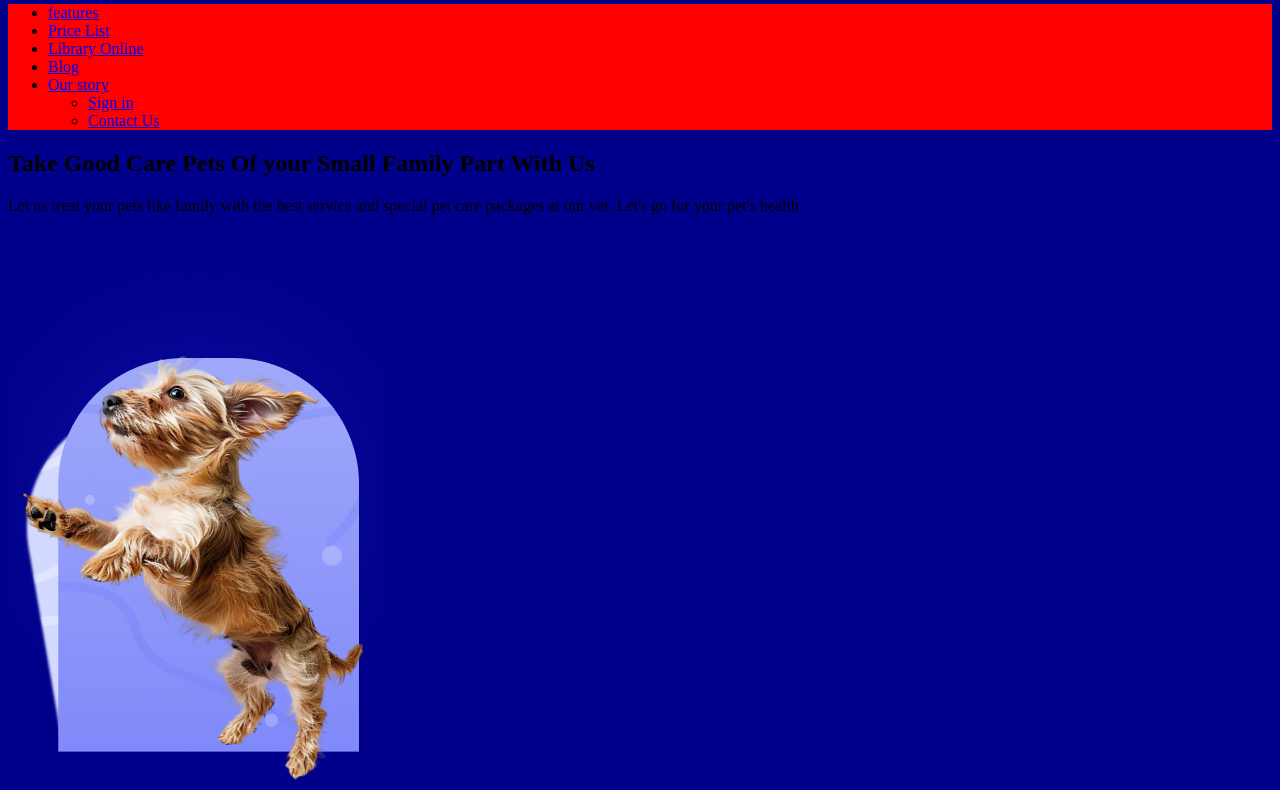
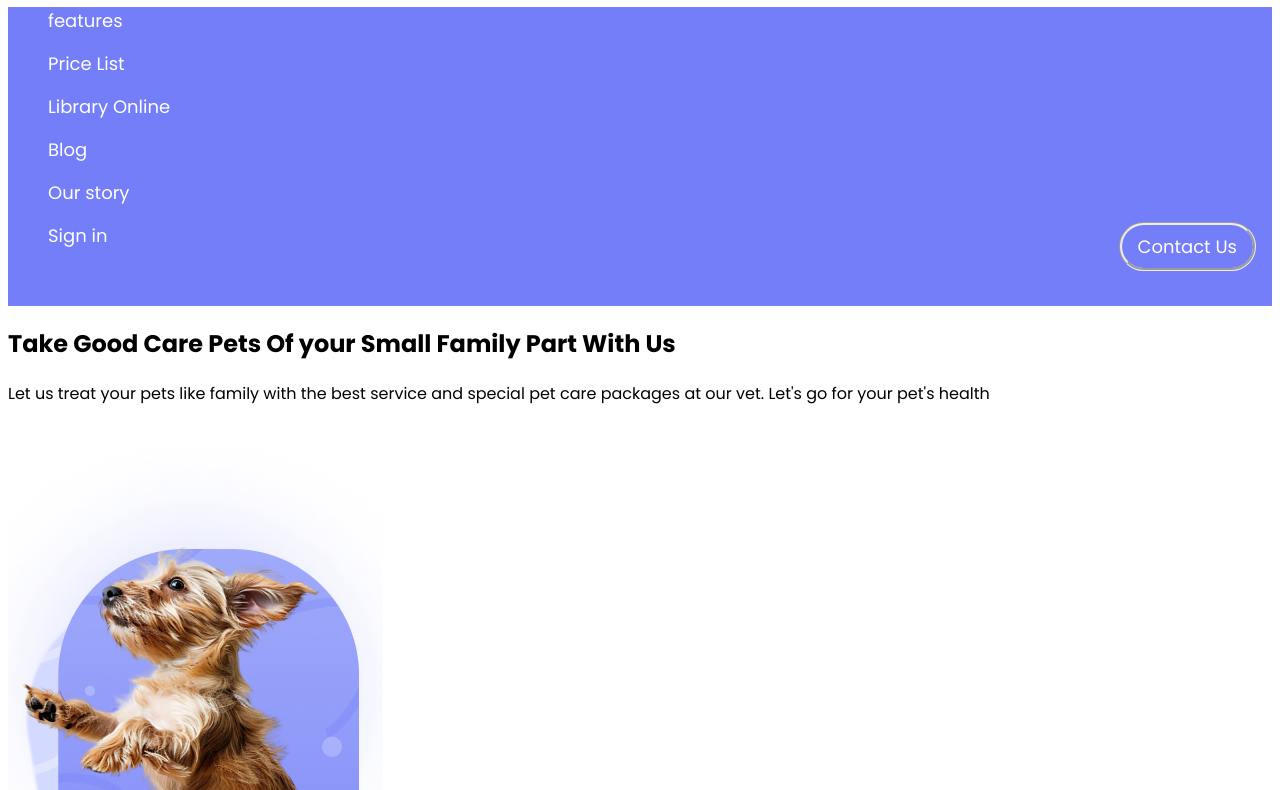
Before and after one commit to IGNEZ01/petspaw, a website built with Vite: page index.html in a window 1280 px wide. Shown: the part 56-846 px from the top of the page. Built offline with nearby package versions, Linux system fonts and the light colour scheme; files whose address does not match are found by name.

Commit message:
update 02/01/25

```diff
--- a/index.html
+++ b/index.html
@@ -4,7 +4,7 @@
 <head>
   <meta charset="UTF-8">
   <meta name="viewport" content="width=device-width, initial-scale=1.0">
-  <title>Pet Landing Page</title>
+  <title>Petspaw</title>
   <link rel="stylesheet" href="./src/style.scss">
   <link rel="preconnect" href="https://fonts.googleapis.com">
 <link rel="preconnect" href="https://fonts.gstatic.com" crossorigin>
@@ -24,7 +24,7 @@
         <li><a href="#">Our story</a></li>
         <ul id="login">
           <li><a href="#">Sign in</a></li>
-          <li><a href="#">Contact Us</a></li>
+          <li id="btn-contact"><a href="#">Contact Us</a></li>
         </ul>
       </ul>
     </nav>
--- a/src/style.scss
+++ b/src/style.scss
@@ -1,6 +1,44 @@
-body {
-    background-color: darkblue;
+$dark-purple : #707CF8;
+$light-purple : #747EF9;
+$btn-color-purple-light : #9FAAFA;
+$white : #FFFFFF;
+$title : #101010;
+$text : #888888;
+
+*{
+    font-family: 'Poppins',sans-serif;
 }
-nav {
-    background-color: red;
+
+nav{
+    background-color: $light-purple;
+    padding-bottom: 0.2rem;
 }
+
+    ul{
+        list-style: none;
+        display: flex;
+        flex-direction: column;
+        a{
+            text-decoration-line: none;
+            color: $white;
+            font-size: large;
+        }
+        li{
+            padding-bottom: 1rem;
+        }
+        #login{
+            padding: 0px;
+            flex-direction: row;
+            justify-content: space-between;
+            #btn-contact{
+                border-style:groove;
+                border-radius: 2rem;
+                padding-left: 1rem;
+                padding-right: 1rem;
+                padding-top: 0.5rem;
+                padding-bottom: 0.5rem;
+                margin-bottom: 1rem;
+                margin-right: 1rem;
+            }
+        }
+    }
```
